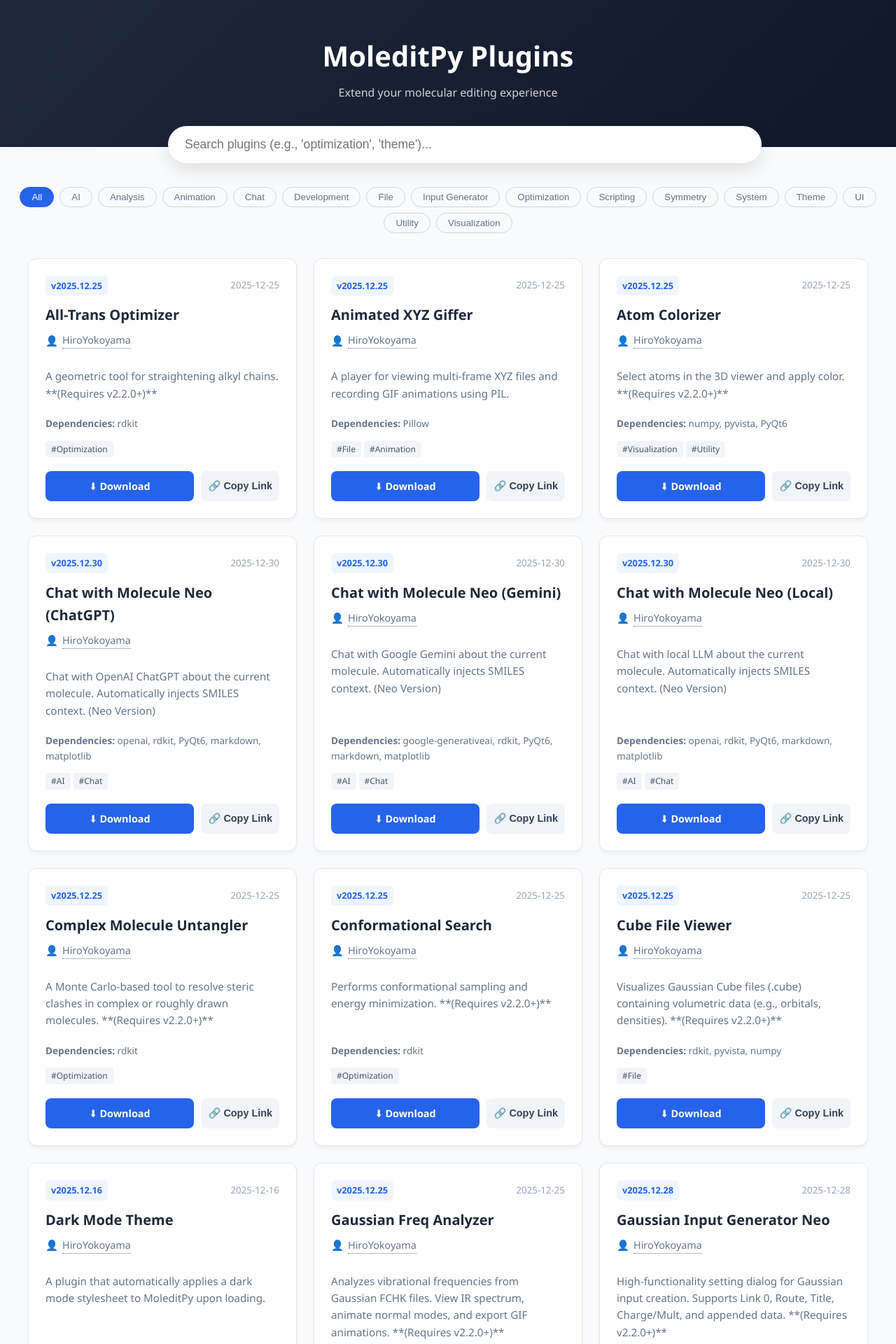
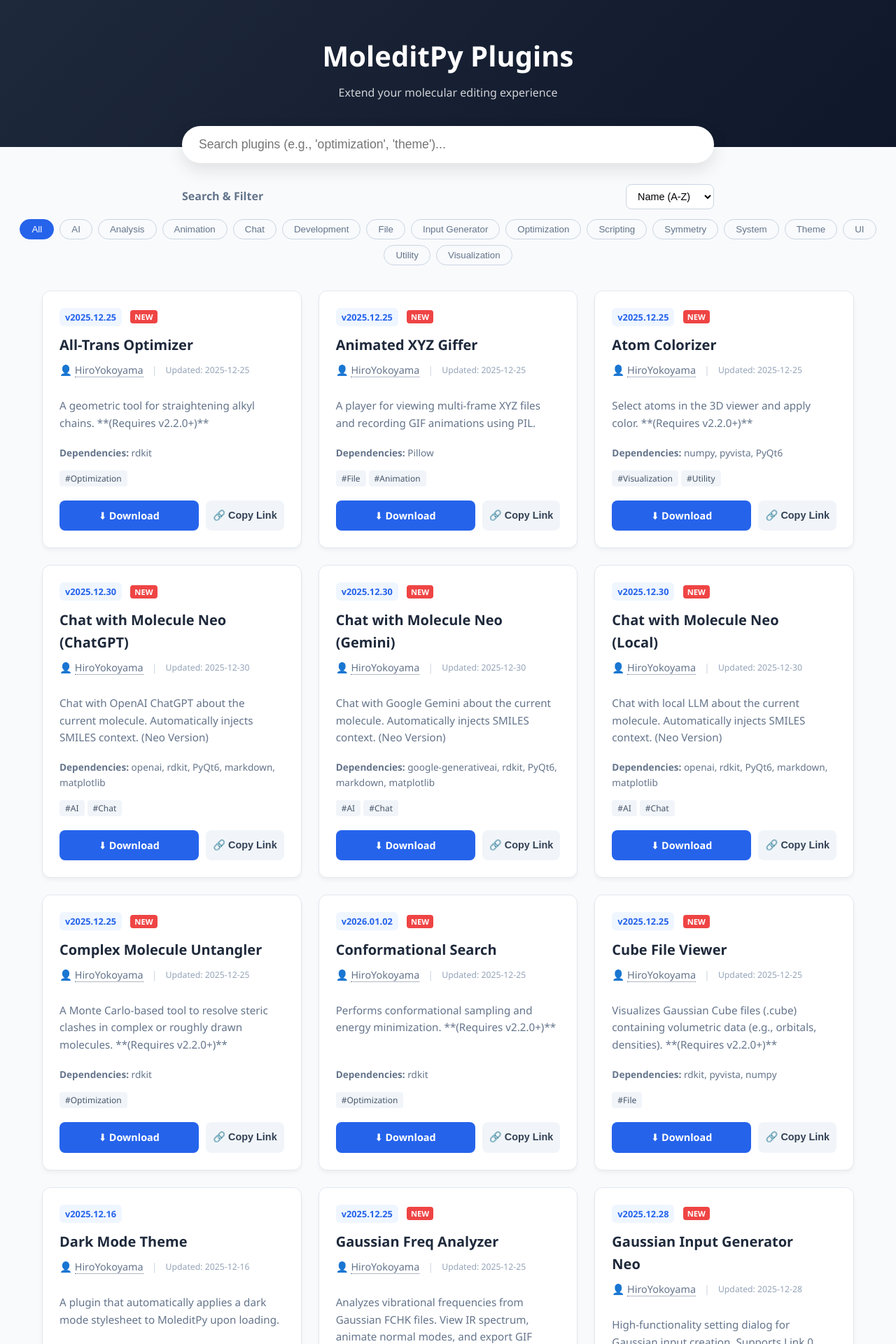
Before and after one commit to HiroYokoyama/moleditpy-plugins, a Jekyll site: the page explorer/index.html, which Jekyll copies as it is, in a window 1280 px wide. Shown: the top 1920 px of the page at 70% size. Built offline with Jekyll 4.4.1, drawn with Linux system fonts in a browser that asks for light colours; some of the changed text lies outside the part shown.

Commit message:
Add files via upload

```diff
--- a/explorer/index.html
+++ b/explorer/index.html
@@ -15,6 +15,10 @@
             --text-main: #1e293b;
             --text-sub: #64748b;
             --border-radius: 12px;
+        }
+
+        * {
+            box-sizing: border-box;
         }
 
         body {
@@ -184,6 +188,35 @@
             margin-right: 4px;
         }
 
+        .new-badge {
+            background-color: #ef4444;
+            color: white;
+            font-size: 0.7rem;
+            padding: 2px 6px;
+            border-radius: 4px;
+            margin-left: 8px;
+            vertical-align: middle;
+            font-weight: bold;
+        }
+
+        .controls-header {
+            display: flex;
+            justify-content: space-between;
+            align-items: center;
+            max-width: 800px;
+            margin: 0 auto 10px;
+            padding: 0 20px;
+        }
+
+        .sort-select {
+            padding: 8px 12px;
+            border-radius: 8px;
+            border: 1px solid #cbd5e1;
+            background-color: white;
+            font-size: 0.9rem;
+            cursor: pointer;
+        }
+
         /* Action Buttons */
         .actions {
             display: grid;
@@ -240,6 +273,38 @@
         footer a:hover {
             text-decoration: underline;
         }
+
+        /* GitHub Link */
+        .github-link {
+            position: absolute;
+            top: 24px;
+            right: 24px;
+            color: var(--text-sub);
+            transition: all 0.2s;
+            display: flex;
+            align-items: center;
+            justify-content: center;
+            gap: 6px;
+            background-color: #f1f5f9;
+            padding: 4px 12px;
+            border-radius: 20px;
+            text-decoration: none;
+            font-size: 0.85rem;
+            font-weight: 600;
+            border: 1px solid transparent;
+        }
+
+        .github-link:hover {
+            color: var(--primary-color);
+            background-color: #e0f2fe;
+            border-color: var(--primary-color);
+        }
+
+        .github-link svg {
+            width: 18px;
+            height: 18px;
+            fill: currentColor;
+        }
     </style>
     <style>
         /* Mobile Responsiveness */
@@ -283,6 +348,11 @@
                 padding: 16px;
             }
 
+            .github-link {
+                top: 16px;
+                right: 16px;
+            }
+
             .actions {
                 grid-template-columns: 1fr;
                 /* Stack buttons */
@@ -302,6 +372,14 @@
     <div class="controls">
         <input type="text" id="searchInput" class="search-box"
             placeholder="Search plugins (e.g., 'optimization', 'theme')...">
+    </div>
+
+    <div class="controls-header">
+        <span style="font-weight:bold; color:var(--text-sub);">Search & Filter</span>
+        <select id="sortSelect" class="sort-select">
+            <option value="name">Name (A-Z)</option>
+            <option value="newest">Newest First</option>
+        </select>
     </div>
 
     <div class="filter-container" id="filterContainer">
@@ -356,17 +434,38 @@
             plugins.forEach(plugin => {
                 const card = document.createElement('div');
                 card.className = 'plugin-card';
+                // Ensure relative positioning for absolute child
+                card.style.position = 'relative';
 
                 const tagsHtml = plugin.tags.map(tag => `<span class="tag">#${tag}</span>`).join('');
 
+                // Badge Logic (14 days)
+                const isNew = checkIsNew(plugin.lastUpdated);
+                const badgeHtml = isNew ? `<span class="new-badge">NEW</span>` : '';
+
+                // GitHub Link HTML
+                const githubHtml = plugin.projectUrl ? `
+                    <a href="${plugin.projectUrl}" target="_blank" class="github-link" title="View on GitHub">
+                        <svg viewBox="0 0 24 24">
+                            <path d="M12 0c-6.626 0-12 5.373-12 12 0 5.302 3.438 9.8 8.207 11.387.599.111.793-.261.793-.577v-2.234c-3.338.726-4.033-1.416-4.033-1.416-.546-1.387-1.333-1.756-1.333-1.756-1.089-.745.083-.729.083-.729 1.205.084 1.839 1.237 1.839 1.237 1.07 1.834 2.807 1.304 3.492.997.107-.775.418-1.305.762-1.604-2.665-.305-5.467-1.334-5.467-5.931 0-1.311.469-2.381 1.236-3.221-.124-.303-.535-1.524.117-3.176 0 0 1.008-.322 3.301 1.23.957-.266 1.983-.399 3.003-.404 1.02.005 2.047.138 3.006.404 2.291-1.552 3.297-1.23 3.297-1.23.653 1.653.242 2.874.118 3.176.77.84 1.235 1.911 1.235 3.221 0 4.609-2.807 5.624-5.479 5.921.43.372.823 1.102.823 2.222v3.293c0 .319.192.694.801.576 4.765-1.589 8.199-6.086 8.199-11.386 0-6.627-5.373-12-12-12z"/>
+                        </svg>
+                        <span>GitHub</span>
+                    </a>
+                ` : '';
+
                 card.innerHTML = `
+                ${githubHtml}
                 <div class="card-header">
-                    <span class="plugin-version">v${plugin.version}</span>
-                    <small style="color:#94a3b8;">${plugin.lastUpdated}</small>
+                    <div>
+                        <span class="plugin-version">v${plugin.version}</span>
+                        ${badgeHtml}
+                    </div>
                 </div>
-                <h3 class="plugin-title">${plugin.name}</h3>
+                <h3 class="plugin-title" style="padding-right: 30px;">${plugin.name}</h3>
                 <div class="plugin-author">
-                    👤 <a href="${plugin.authorUrl}" target="_blank">${plugin.author}</a>
+                    <span>👤 <a href="${plugin.authorUrl}" target="_blank">${plugin.author}</a></span>
+                    <span style="margin: 0 6px; color: #cbd5e1;">|</span>
+                    <span style="color:#94a3b8; font-size: 0.85em;">Updated: ${plugin.lastUpdated}</span>
                 </div>
                 <p class="plugin-desc">${plugin.description}</p>
                 ${plugin.dependencies && plugin.dependencies.length > 0 ?
@@ -463,6 +567,24 @@
             });
         }
 
+        // Utility: Check if New (within 14 days)
+        function checkIsNew(dateString) {
+            const date = new Date(dateString);
+            const now = new Date(); // Use current client time
+            const diffTime = Math.abs(now - date);
+            const diffDays = Math.ceil(diffTime / (1000 * 60 * 60 * 24));
+            return diffDays <= 14;
+        }
+
+        // Utility: Sort
+        function sortPlugins(criteria) {
+            if (criteria === 'name') {
+                allPlugins.sort((a, b) => a.name.localeCompare(b.name));
+            } else if (criteria === 'newest') {
+                allPlugins.sort((a, b) => new Date(b.lastUpdated) - new Date(a.lastUpdated));
+            }
+        }
+
         // Initialize
         document.addEventListener('DOMContentLoaded', async () => {
             await loadPlugins();
--- a/explorer/plugins.json
+++ b/explorer/plugins.json
@@ -71,7 +71,7 @@
     "id": "conformational_search",
     "visible": true,
     "name": "Conformational Search",
-    "version": "2025.12.25",
+    "version": "2026.01.02",
     "author": "HiroYokoyama",
     "authorUrl": "https://github.com/HiroYokoyama",
     "description": "Performs conformational sampling and energy minimization. **(Requires v2.2.0+)**",
@@ -334,6 +334,7 @@
       "PyQt6"
     ],
     "downloadUrl": "https://raw.githubusercontent.com/HiroYokoyama/orca_xyz2inp/aa469e02e847c81b102bfdb20d240372ab1e4d52/moleditpy_plugin/orca_xyz2inp_gui.py",
+    "projectUrl": "https://github.com/HiroYokoyama/orca_xyz2inp",
     "lastUpdated": "2025-12-25"
   },
   {
@@ -575,5 +576,4 @@
     "downloadUrl": "../plugins/Vector_Viewer/vector_viewer.py",
     "lastUpdated": "2025-12-31"
   }
-
 ]
```
Also changed, not shown: other parts of explorer/index.html (+7 -2 lines).
